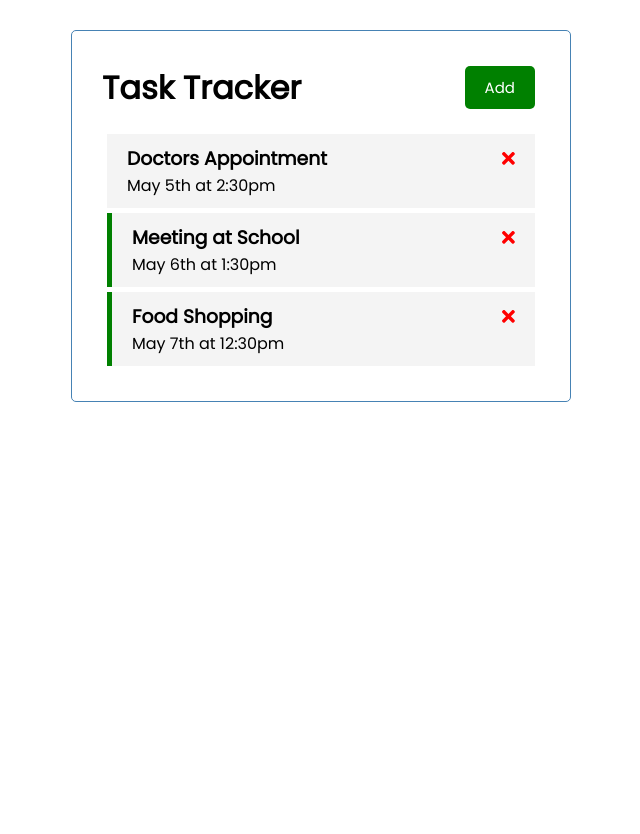
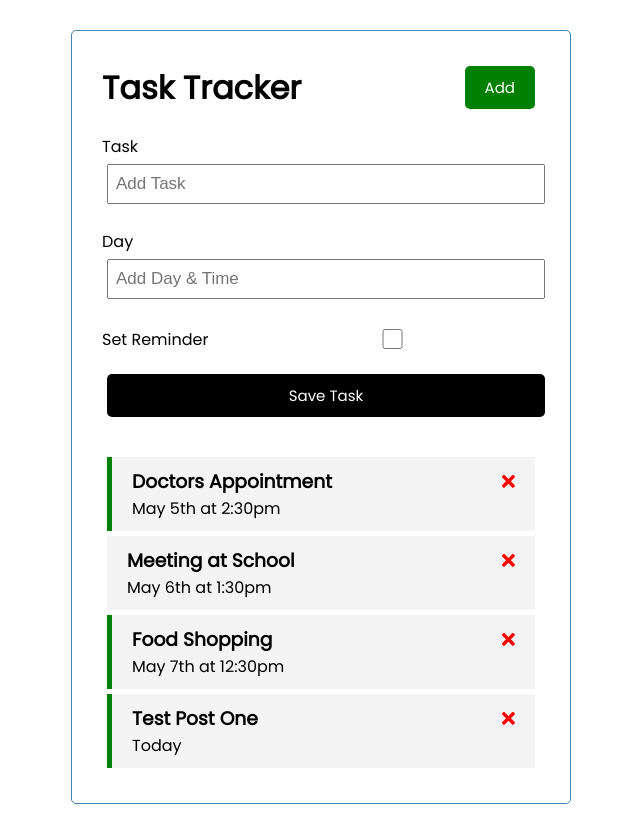
Before and after one commit to luancardosolc/traversy-angular-crash, an Angular app: page / in a window 1280 px wide. Shown: the whole page, without its empty margins (319-959 px from the left). Before the commit the page ends 800 px from the top, so only its background shows below. Built offline with nearby package versions, Linux system fonts and the light colour scheme; data requests are answered from the project's data file.

Commit message:
Add task component created

```diff
--- a/db.json
+++ b/db.json
@@ -4,19 +4,25 @@
       "id": 1,
       "text": "Doctors Appointment",
       "day": "May 5th at 2:30pm",
-      "reminder": false
+      "reminder": true
     },
     {
       "id": 2,
       "text": "Meeting at School",
       "day": "May 6th at 1:30pm",
-      "reminder": true
+      "reminder": false
     },
     {
       "id": 3,
       "text": "Food Shopping",
       "day": "May 7th at 12:30pm",
       "reminder": true
+    },
+    {
+      "text": "Test Post One",
+      "day": "Today",
+      "reminder": true,
+      "id": 4
     }
   ]
 }
--- /dev/null
+++ b/src/app/components/add-task/add-task.component.css
@@ -0,0 +1,3 @@
+.add-form {
+  margin-bottom: 40px;
+}
--- /dev/null
+++ b/src/app/components/add-task/add-task.component.html
@@ -0,0 +1,16 @@
+<form class="add-form" (ngSubmit)="onSubmit()">
+  <div class="form-control">
+    <label for="text">Task</label>
+    <input type="text" name="text" [(ngModel)]="text" id="text" placeholder="Add Task">
+  </div>
+  <div class="form-control">
+    <label for="day">Day</label>
+    <input type="text" name="day" [(ngModel)]="day" id="day" placeholder="Add Day & Time">
+  </div>
+  <div class="form-control form-control-check">
+    <label for="reminder">Set Reminder</label>
+    <input type="checkbox" name="reminder" [(ngModel)]="reminder" id="reminder">
+  </div>
+  {{ text }}
+  <input type="submit" value="Save Task" class="btn btn-block">
+</form>
--- /dev/null
+++ b/src/app/components/add-task/add-task.component.ts
@@ -0,0 +1,39 @@
+import { Component, OnInit, Output, EventEmitter } from '@angular/core';
+import { Task } from 'src/app/Task';
+
+@Component({
+  selector: 'app-add-task',
+  templateUrl: './add-task.component.html',
+  styleUrls: ['./add-task.component.css']
+})
+export class AddTaskComponent implements OnInit {
+  @Output() onAddTask: EventEmitter<Task> = new EventEmitter();
+  text: string = '';
+  day: string = '';
+  reminder: boolean = false;
+
+  constructor() { }
+
+  ngOnInit(): void {
+  }
+
+  onSubmit() {
+    if(this.text.length === 0) {
+      alert('Please add a task!');
+      return;
+    }
+
+    const newTask = {
+      text: this.text,
+      day: this.day,
+      reminder: this.reminder
+    }
+
+    this.onAddTask.emit(newTask);
+
+    this.text = '';
+    this.day = '';
+    this.reminder = false;
+  }
+
+}
--- a/src/app/components/tasks/tasks.component.html
+++ b/src/app/components/tasks/tasks.component.html
@@ -1,3 +1,7 @@
+<app-add-task
+  (onAddTask)="addTask($event)"
+  >
+</app-add-task>
 <app-task-item
   *ngFor="let task of tasks"
   [task]="task"
--- a/src/app/components/tasks/tasks.component.ts
+++ b/src/app/components/tasks/tasks.component.ts
@@ -33,4 +33,10 @@ export class TasksComponent implements OnInit {
     .subscribe();
   }
 
+  addTask(task: Task) {
+    this.taskService.addTask(task).subscribe(
+      (task) => this.tasks.push(task)
+    );
+  }
+
 }
--- a/src/app/services/task.service.ts
+++ b/src/app/services/task.service.ts
@@ -30,4 +30,8 @@ export class TaskService {
     const url = `${this.apiUrl}/${task.id}`;
     return this.http.put<Task>(url, task, httpOptions);
   }
+
+  addTask(task: Task): Observable<Task> {
+    return this.http.post<Task>(this.apiUrl, task, httpOptions);
+  }
 }
```
Also changed, not shown: src/app/app.module.ts (+7 -3 lines), 1 other file (tests, documents, lock files or other folders).
